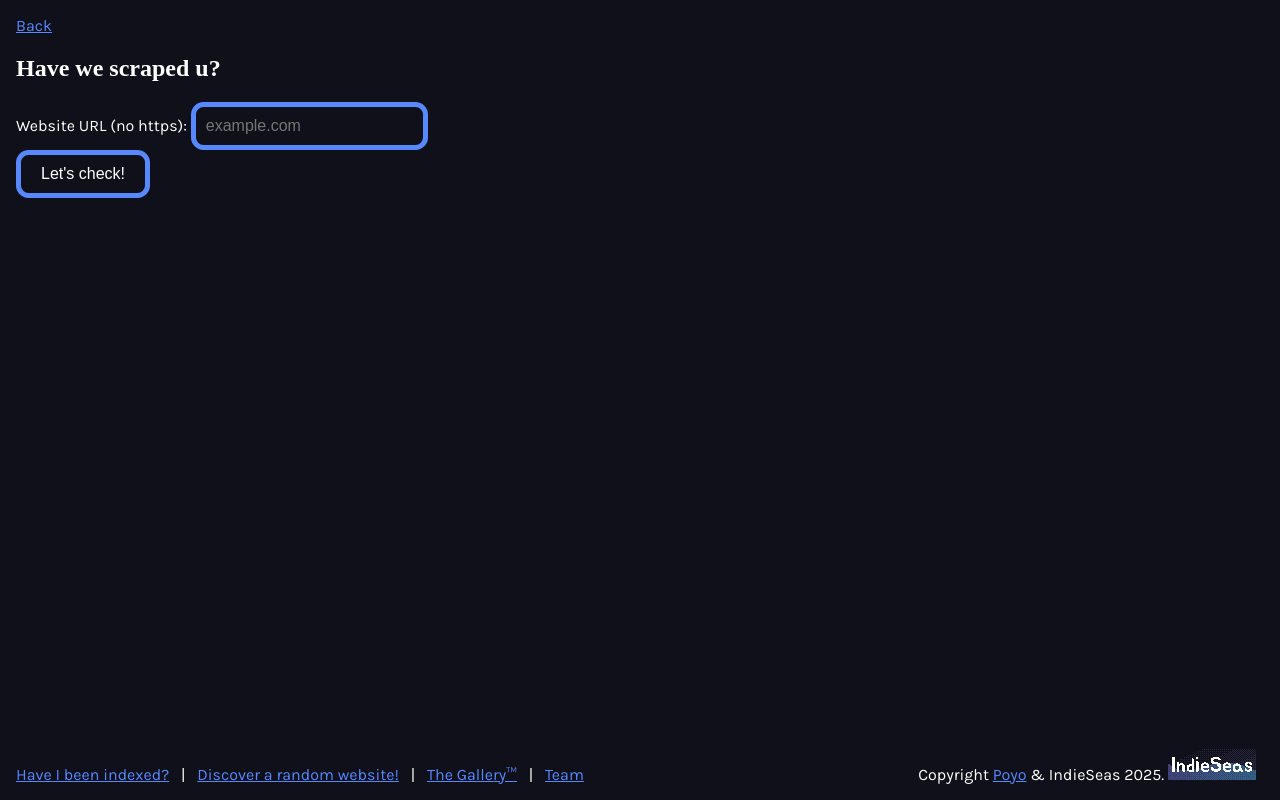
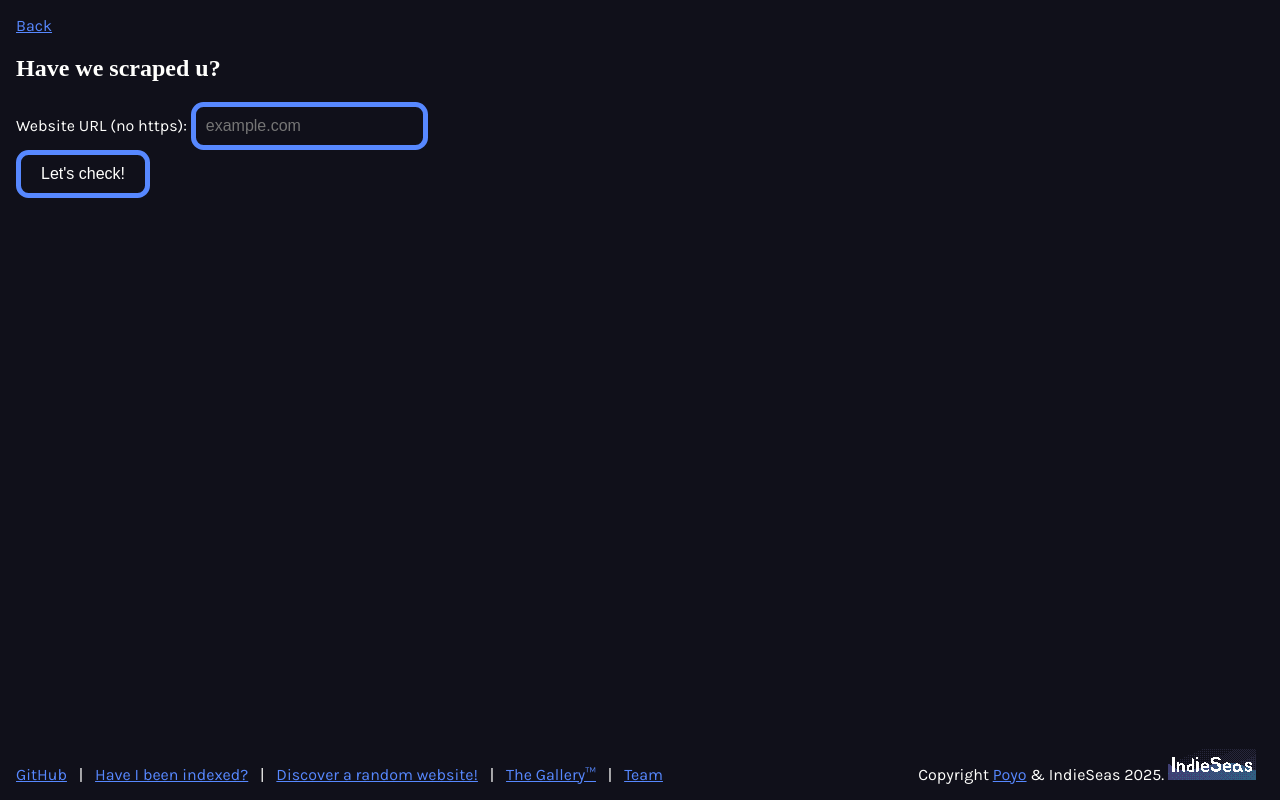
Before and after one commit to MrDaPoyo/indieseas, an Astro site in the folder frontend/: page /check in a window 1280 px wide. Built offline with nearby package versions, Linux system fonts and the light colour scheme; Astro itself is replaced by a stand-in of ours; a web font is replaced by a local one.

Commit message:
github link

```diff
--- a/frontend/src/layouts/Layout.astro
+++ b/frontend/src/layouts/Layout.astro
@@ -27,6 +27,8 @@ import { ClientRouter, slide } from "astro:transitions";
 		</div>
 		<footer>
 			<div class="footer-content">
+				<a href="https://github.com/mrdapoyo/indieseas">GitHub</a>
+				<span class="separator">|</span>
 				<a href="/check">Have I been indexed?</a>
 				<span class="separator">|</span>
 				<a href="/random">Discover a random website!</a>
```
